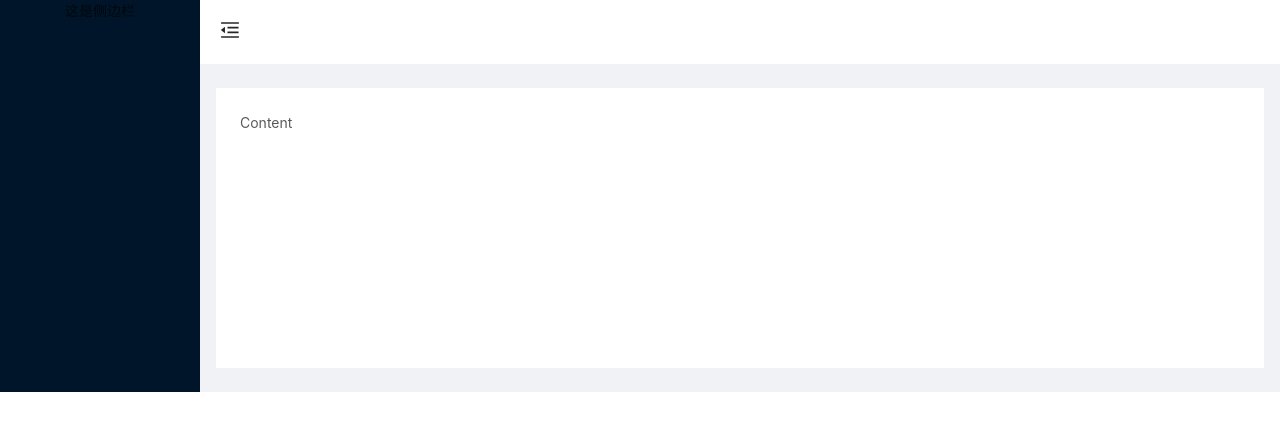
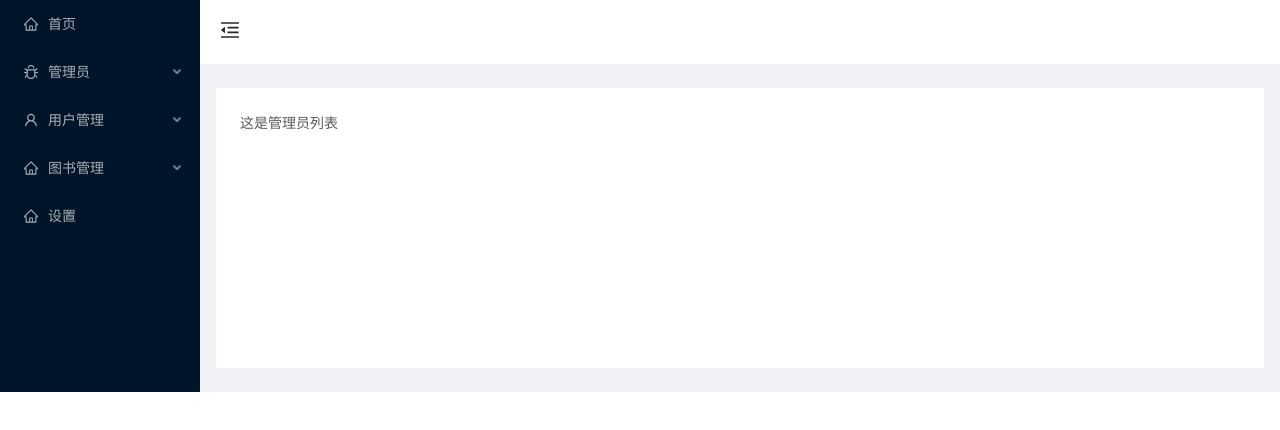
Before and after one commit to nz19185/admin, a React app: page /#/admin/adminlist in a window 1280 px wide. Shown: the top 430 px of the page. Built offline with nearby package versions, Linux system fonts and the light colour scheme.

Commit message:
'路由的配置'

```diff
--- a/src/App.js
+++ b/src/App.js
@@ -3,22 +3,32 @@ import {HashRouter,Route,Redirect} from 'react-router-dom'
 import Reg from './pages/reg'
 import Login  from './pages/login'
 import Admin from './pages/admin'
-import user from './pages/user'
-import Administrators from './pages/Administrators'
+import userlist from './pages/user/userlist'
+import useradd from './pages/user/useradd'
+// import Administrators from './pages/Administrators'
+import bookadd from './pages/book/bookadd'
+import booklist from './pages/book/booklist'
+import set from './pages/set'
+import adminadd from './pages/Administrators/adminadd'
+import adminlist from './pages/Administrators/adminlist'
 
 import './App.css';
-
 function App() {
   return (
     <div className="App">
       <HashRouter>
         <Route path='/reg' component={Reg} ></Route>
-        <Route path='login' component={Login}></Route>
+        <Route path='/login' component={Login}></Route>
         <Route path='/admin' render={()=>{
           return(
             <Admin>
-                <Route path='/admin/user' component={user} ></Route>
-                <Route path='/admin/admins' component={Administrators} ></Route>
+                <Route path='/admin/userlist' component={userlist} ></Route>
+                <Route path='/admin/useradd' component={useradd} ></Route>
+                <Route path='/admin/bookadd' component={bookadd} ></Route>
+                <Route path='/admin/booklist' component={booklist} ></Route>
+                <Route path='/admin/set' component={set} ></Route>
+                <Route path='/admin/adminadd' component={adminadd} ></Route>
+                <Route path='/admin/adminlist' component={adminlist} ></Route>
 
             </Admin>
           )
--- /dev/null
+++ b/src/pages/Administrators/adminadd/index.js
@@ -0,0 +1,14 @@
+import React, { Component } from 'react';
+class Adminadd extends Component {
+    constructor(props) {
+        super(props);
+        this.state = {  };
+    }
+    render() {
+        return (
+            <div>这是管理员增加</div>
+        );
+    }
+}
+
+export default Adminadd;
--- /dev/null
+++ b/src/pages/Administrators/adminlist/index.js
@@ -0,0 +1,14 @@
+import React, { Component } from 'react';
+class Adminlist extends Component {
+    constructor(props) {
+        super(props);
+        this.state = {  };
+    }
+    render() {
+        return (
+            <div>这是管理员列表</div>
+        );
+    }
+}
+
+export default Adminlist;
--- a/src/pages/admin/index.js
+++ b/src/pages/admin/index.js
@@ -1,12 +1,11 @@
 import React, { Component } from 'react';
 import { Layout, Menu } from 'antd';
+import CustomNav from '../customNav/index.js'
 import  './index.model.less'
 import {
     MenuUnfoldOutlined,
     MenuFoldOutlined,
-    UserOutlined,
-    VideoCameraOutlined,
-    UploadOutlined,
+
   } from '@ant-design/icons';
 
   const { Header, Sider, Content } = Layout;
@@ -27,7 +26,7 @@ class admin extends Component {
             <Layout>
             <Sider trigger={null} collapsible collapsed={this.state.collapsed}>
               <div className="logo" />
-             这是侧边栏
+                <CustomNav></CustomNav>
             </Sider>
             <Layout className="site-layout">
               <Header className="site-layout-background" style={{ padding: 0 }}>
@@ -52,7 +51,7 @@ class admin extends Component {
                   minHeight: 280,
                 }}
               >
-                Content
+                {this.props.children}
               </Content>
             </Layout>
           </Layout>
--- a/src/pages/admin/index.model.less
+++ b/src/pages/admin/index.model.less
@@ -13,8 +13,8 @@
 
   #components-layout-demo-custom-trigger .logo {
     height: 32px;
-    background: rgba(255, 255, 255, 0.2);
-    margin: 16px;
+    // background: rgba(255, 255, 255, 0.2);
+    // margin: 16px;
   }
 
   .site-layout .site-layout-background {
--- a/src/pages/user/index.js
+++ b/src/pages/book/bookadd/index.js
@@ -1,14 +1,14 @@
 import React, { Component } from 'react';
-class user extends Component {
+class bookadd extends Component {
     constructor(props) {
         super(props);
         this.state = {  };
     }
     render() {
         return (
-            <div>这是用户界面</div>
+            <div>书籍添加</div>
         );
     }
 }
 
-export default user;
+export default bookadd;
--- /dev/null
+++ b/src/pages/book/booklist/index.js
@@ -0,0 +1,14 @@
+import React, { Component } from 'react';
+class booklist extends Component {
+    constructor(props) {
+        super(props);
+        this.state = {  };
+    }
+    render() {
+        return (
+            <div>书籍列表</div>
+        );
+    }
+}
+
+export default booklist;
--- a/src/pages/customNav/index.js
+++ b/src/pages/customNav/index.js
@@ -1,24 +1,73 @@
 import React, { Component } from 'react';
 import { Menu } from 'antd';
-import {menulist} from './menulist'
-import { AppstoreOutlined, MailOutlined, SettingOutlined } from '@ant-design/icons';
-
+import menulist from './menulist.js'
+import { HomeOutlined, UserOutlined, BugOutlined } from '@ant-design/icons';
+import { withRouter } from 'react-router-dom'
 const { SubMenu } = Menu;
 
 
+//点击跳转路由方法
+function Go(e) {
+    console.log("e",e);
 
-class user extends Component {
-    constructor(props) {
-        super(props);
+    console.log(this);
+    let { path } = e.item.props
+    this.props.history.push(path)
 
-        this.state = {
 
-         };
+}
+class customNav extends Component {
 
+
+
+    //矢量图方法
+    renderIcon(icon) {
+        switch (icon) {
+            case 'home':
+                return <HomeOutlined />
+                break;
+            case 'user':
+                return <UserOutlined />
+                break;
+            case 'admin':
+                return <BugOutlined />
+                break;
+            default:
+                break;
+        }
     }
+    //动态渲染侧边栏
+    renderItem(data) {
+        return data.map((item, index) => {
+            if (item.children) {
+                return (
+                    <SubMenu key={item.key} title={(() => {
+                        return (
+                            <span>
+                                {this.renderIcon(item.icon)}
+                                {item.title}
+                            </span>
+                        )
+                    })()}
+                        style={{ textAlign: 'left' }}
+                    >
+                        {/* 递归调用 */}
+                        {this.renderItem(item.children)}
 
-    renderItem(menulist){
-        return menulist.map((item,index)=>{
+                    </SubMenu>
+                )
+            } else {
+                return (
+                    //一级导航
+                    <Menu.Item key={item.key} path={item.path} style={{ textAlign: 'left' }}
+
+                    >
+                        {this.renderIcon(item.icon)}
+                        {item.title}
+
+                    </Menu.Item>
+                )
+            }
 
         })
 
@@ -27,14 +76,18 @@ class user extends Component {
     render() {
         return (
             <Menu
-            mode="inline"
-            theme='dark'
-            style={{ width: 256 }}
-          >
+                mode="inline"
+                theme='dark'
+                style={{}}
+                defaultSelectedKeys={['0']}
+                onClick={Go.bind(this)}
 
-          </Menu>
+            >
+                {this.renderItem(menulist)}
+
+            </Menu>
         );
     }
 }
 
-export default user;
+export default withRouter(customNav);
--- a/src/pages/customNav/menulist.js
+++ b/src/pages/customNav/menulist.js
@@ -2,17 +2,34 @@ export default [
     {
         key:'1',
         title:'首页',
+        icon:'home',
         path:'/admin/home'
      },
      {
          key:'2',
          title:'管理员',
-         path:'admin/admins'
+         icon:'admin',
+         path:'/admin/admins',
+         children:[
+             {
+                key:'2-1',
+                title:'管理员列表',
+                icon:'admin',
+                path:'/admin/adminlist',
+             },
+             {
+                key:'2-2',
+                title:'管理员增加',
+                icon:'admin',
+                path:'/admin/adminadd',
+             },
+         ]
      },
      {
          key:'3',
          title:'用户管理',
-         path:'admin/user',
+         icon:'user',
+         path:'/admin/user',
          children:[
              {
             key:'3-1',
@@ -26,6 +43,31 @@ export default [
           }
      ]
 
-     }
+     },
+     {
+        key:'4',
+        title:'图书管理',
+        icon:'home',
+        path:'admin/book',
+        children:[
+            {
+           key:'4-1',
+           title:'图书添加',
+           path:'/admin/bookadd'
+        },
+        {
+            key:'4-2',
+            title:'图书列表',
+            path:'/admin/booklist'
+         }
+        ]
+     },
+     {
+        key:'5',
+        title:'设置',
+        icon:'home',
+        path:'/admin/set'
+     },
 
-]
+
+        ]
--- /dev/null
+++ b/src/pages/set/index.js
@@ -0,0 +1,14 @@
+import React, { Component } from 'react';
+class set extends Component {
+    constructor(props) {
+        super(props);
+        this.state = {  };
+    }
+    render() {
+        return (
+            <div>这是设置</div>
+        );
+    }
+}
+
+export default set;
--- /dev/null
+++ b/src/pages/user/useradd/index.js
@@ -0,0 +1,14 @@
+import React, { Component } from 'react';
+class useradd extends Component {
+    constructor(props) {
+        super(props);
+        this.state = {  };
+    }
+    render() {
+        return (
+            <div>这是用户添加</div>
+        );
+    }
+}
+
+export default useradd;
--- /dev/null
+++ b/src/pages/user/userlist/index.js
@@ -0,0 +1,14 @@
+import React, { Component } from 'react';
+class userlist extends Component {
+    constructor(props) {
+        super(props);
+        this.state = {  };
+    }
+    render() {
+        return (
+            <div>这是用户列表</div>
+        );
+    }
+}
+
+export default userlist;
```
